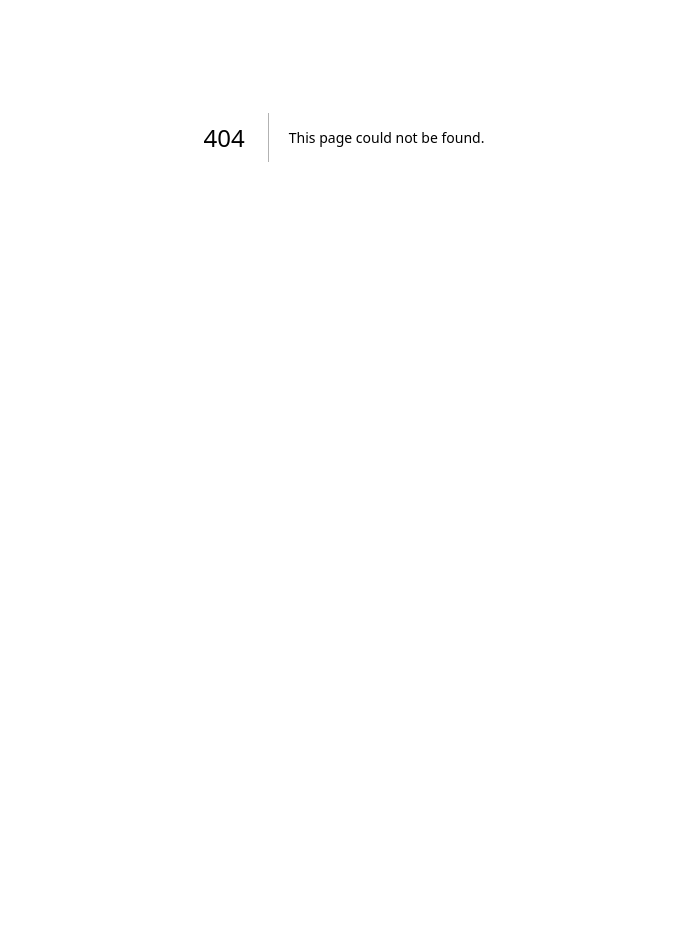
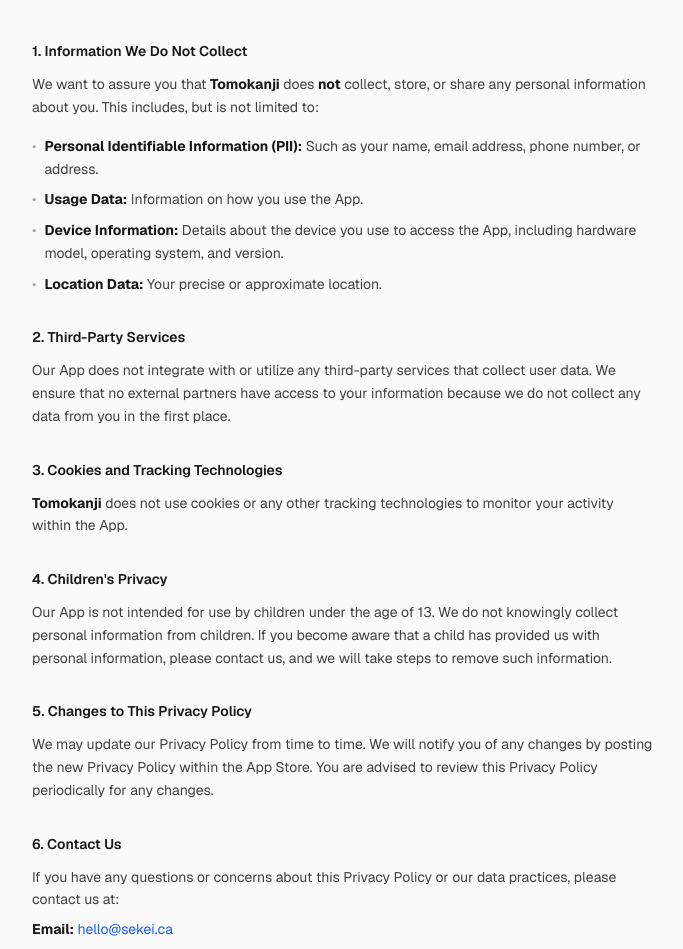
Before and after one commit to Tomokanji/tomokanji-website, a Next.js app: page /privacy in a window 1280 px wide. Before the commit this address had no page. Shown: the part 263-1212 px from the top of the page, without its empty margins (296-979 px from the left). Before the commit the page ends 800 px from the top, so only its background shows below. Built offline with nearby package versions, Linux system fonts and the light colour scheme.

Commit message:
Add privacy, support, and favicon

```diff
--- /dev/null
+++ b/app/privacy/page.tsx
@@ -0,0 +1,140 @@
+import type { Metadata } from "next";
+
+export const metadata: Metadata = {
+  title: "Privacy Policy — Tomokanji",
+  description:
+    "Tomokanji privacy policy. We do not collect, store, or share any personal information.",
+};
+
+export default function PrivacyPolicy() {
+  return (
+    <div className="min-h-screen bg-neutral-50 dark:bg-neutral-950 font-sans">
+      <main className="mx-auto max-w-2xl px-6 py-16 md:py-24">
+        <h1 className="text-2xl font-semibold text-neutral-900 dark:text-neutral-100 mb-2">
+          Privacy Policy
+        </h1>
+        <p className="text-sm text-neutral-500 dark:text-neutral-400 mb-10">
+          Last Updated: April 15, 2026
+        </p>
+
+        <p className="text-sm text-neutral-700 dark:text-neutral-300 mb-10 leading-relaxed">
+          Thank you for choosing to be part of our community at{" "}
+          <strong className="text-neutral-900 dark:text-neutral-100">Tomokanji</strong> ("App",
+          "we", "us", or "our"). We are committed to protecting your personal information and your
+          right to privacy. This Privacy Policy outlines how we handle any information you provide
+          when using our App.
+        </p>
+
+        <section className="mb-8">
+          <h2 className="text-sm font-semibold text-neutral-900 dark:text-neutral-100 mb-3">
+            1. Information We Do Not Collect
+          </h2>
+          <p className="text-sm text-neutral-700 dark:text-neutral-300 mb-4 leading-relaxed">
+            We want to assure you that{" "}
+            <strong className="text-neutral-900 dark:text-neutral-100">Tomokanji</strong> does{" "}
+            <strong className="text-neutral-900 dark:text-neutral-100">not</strong> collect, store,
+            or share any personal information about you. This includes, but is not limited to:
+          </p>
+          <ul className="space-y-2 text-sm text-neutral-700 dark:text-neutral-300">
+            <li className="flex gap-2 leading-relaxed">
+              <span className="text-neutral-400 dark:text-neutral-500 shrink-0">•</span>
+              <span>
+                <strong className="text-neutral-900 dark:text-neutral-100">
+                  Personal Identifiable Information (PII):
+                </strong>{" "}
+                Such as your name, email address, phone number, or address.
+              </span>
+            </li>
+            <li className="flex gap-2 leading-relaxed">
+              <span className="text-neutral-400 dark:text-neutral-500 shrink-0">•</span>
+              <span>
+                <strong className="text-neutral-900 dark:text-neutral-100">Usage Data:</strong>{" "}
+                Information on how you use the App.
+              </span>
+            </li>
+            <li className="flex gap-2 leading-relaxed">
+              <span className="text-neutral-400 dark:text-neutral-500 shrink-0">•</span>
+              <span>
+                <strong className="text-neutral-900 dark:text-neutral-100">
+                  Device Information:
+                </strong>{" "}
+                Details about the device you use to access the App, including hardware model,
+                operating system, and version.
+              </span>
+            </li>
+            <li className="flex gap-2 leading-relaxed">
+              <span className="text-neutral-400 dark:text-neutral-500 shrink-0">•</span>
+              <span>
+                <strong className="text-neutral-900 dark:text-neutral-100">Location Data:</strong>{" "}
+                Your precise or approximate location.
+              </span>
+            </li>
+          </ul>
+        </section>
+
+        <section className="mb-8">
+          <h2 className="text-sm font-semibold text-neutral-900 dark:text-neutral-100 mb-3">
+            2. Third-Party Services
+          </h2>
+          <p className="text-sm text-neutral-700 dark:text-neutral-300 leading-relaxed">
+            Our App does not integrate with or utilize any third-party services that collect user
+            data. We ensure that no external partners have access to your information because we do
+            not collect any data from you in the first place.
+          </p>
+        </section>
+
+        <section className="mb-8">
+          <h2 className="text-sm font-semibold text-neutral-900 dark:text-neutral-100 mb-3">
+            3. Cookies and Tracking Technologies
+          </h2>
+          <p className="text-sm text-neutral-700 dark:text-neutral-300 leading-relaxed">
+            <strong className="text-neutral-900 dark:text-neutral-100">Tomokanji</strong> does not
+            use cookies or any other tracking technologies to monitor your activity within the App.
+          </p>
+        </section>
+
+        <section className="mb-8">
+          <h2 className="text-sm font-semibold text-neutral-900 dark:text-neutral-100 mb-3">
+            4. Children&apos;s Privacy
+          </h2>
+          <p className="text-sm text-neutral-700 dark:text-neutral-300 leading-relaxed">
+            Our App is not intended for use by children under the age of 13. We do not knowingly
+            collect personal information from children. If you become aware that a child has
+            provided us with personal information, please contact us, and we will take steps to
+            remove such information.
+          </p>
+        </section>
+
+        <section className="mb-8">
+          <h2 className="text-sm font-semibold text-neutral-900 dark:text-neutral-100 mb-3">
+            5. Changes to This Privacy Policy
+          </h2>
+          <p className="text-sm text-neutral-700 dark:text-neutral-300 leading-relaxed">
+            We may update our Privacy Policy from time to time. We will notify you of any changes by
+            posting the new Privacy Policy within the App Store. You are advised to review this
+            Privacy Policy periodically for any changes.
+          </p>
+        </section>
+
+        <section className="mb-8">
+          <h2 className="text-sm font-semibold text-neutral-900 dark:text-neutral-100 mb-3">
+            6. Contact Us
+          </h2>
+          <p className="text-sm text-neutral-700 dark:text-neutral-300 mb-2 leading-relaxed">
+            If you have any questions or concerns about this Privacy Policy or our data practices,
+            please contact us at:
+          </p>
+          <p className="text-sm text-neutral-700 dark:text-neutral-300">
+            <strong className="text-neutral-900 dark:text-neutral-100">Email:</strong>{" "}
+            <a
+              href="mailto:hello@sekei.ca"
+              className="text-blue-600 dark:text-blue-400 hover:underline"
+            >
+              hello@sekei.ca
+            </a>
+          </p>
+        </section>
+      </main>
+    </div>
+  );
+}
--- /dev/null
+++ b/app/support/page.tsx
@@ -0,0 +1,76 @@
+import type { Metadata } from "next";
+
+export const metadata: Metadata = {
+  title: "Support — Tomokanji",
+  description: "Get help with Tomokanji, the kanji widget app for iPhone.",
+};
+
+export default function Support() {
+  return (
+    <div className="min-h-screen bg-neutral-50 dark:bg-neutral-950 font-sans">
+      <main className="mx-auto max-w-2xl px-6 py-16 md:py-24">
+        <h1 className="text-2xl font-semibold text-neutral-900 dark:text-neutral-100 mb-2">
+          Support
+        </h1>
+        <p className="text-sm text-neutral-500 dark:text-neutral-400 mb-10">
+          Tomokanji — Learn kanji on your lock screen
+        </p>
+
+        <section className="mb-10">
+          <h2 className="text-sm font-semibold text-neutral-900 dark:text-neutral-100 mb-3">
+            Contact Us
+          </h2>
+          <p className="text-sm text-neutral-700 dark:text-neutral-300 leading-relaxed mb-2">
+            Have a question, found a bug, or want to share feedback? We&apos;d love to hear from
+            you.
+          </p>
+          <a
+            href="mailto:hello@sekei.ca"
+            className="text-sm text-blue-600 dark:text-blue-400 hover:underline"
+          >
+            hello@sekei.ca
+          </a>
+        </section>
+
+        <section className="mb-10">
+          <h2 className="text-sm font-semibold text-neutral-900 dark:text-neutral-100 mb-4">
+            Frequently Asked Questions
+          </h2>
+          <div className="space-y-6">
+            <div>
+              <p className="text-sm font-medium text-neutral-900 dark:text-neutral-100 mb-1">
+                How do I add a Tomokanji widget to my lock screen?
+              </p>
+              <p className="text-sm text-neutral-700 dark:text-neutral-300 leading-relaxed">
+                Long-press your lock screen, tap Customize, then tap the area below the clock to add
+                a widget. Select Tomokanji from the widget list.
+              </p>
+            </div>
+            <div>
+              <p className="text-sm font-medium text-neutral-900 dark:text-neutral-100 mb-1">
+                The widget isn&apos;t updating. What should I do?
+              </p>
+              <p className="text-sm text-neutral-700 dark:text-neutral-300 leading-relaxed">
+                iOS controls how often widgets refresh. Try opening the app once to trigger an
+                update. If the issue persists, removing and re-adding the widget usually resolves
+                it.
+              </p>
+            </div>
+            <div>
+              <p className="text-sm font-medium text-neutral-900 dark:text-neutral-100 mb-1">
+                Does Tomokanji collect any personal data?
+              </p>
+              <p className="text-sm text-neutral-700 dark:text-neutral-300 leading-relaxed">
+                No. Tomokanji does not collect, store, or share any personal information. See our{" "}
+                <a href="/privacy" className="text-blue-600 dark:text-blue-400 hover:underline">
+                  Privacy Policy
+                </a>{" "}
+                for details.
+              </p>
+            </div>
+          </div>
+        </section>
+      </main>
+    </div>
+  );
+}
```
Also changed, not shown: app/icon.png (added), public/favicon.png (added).
